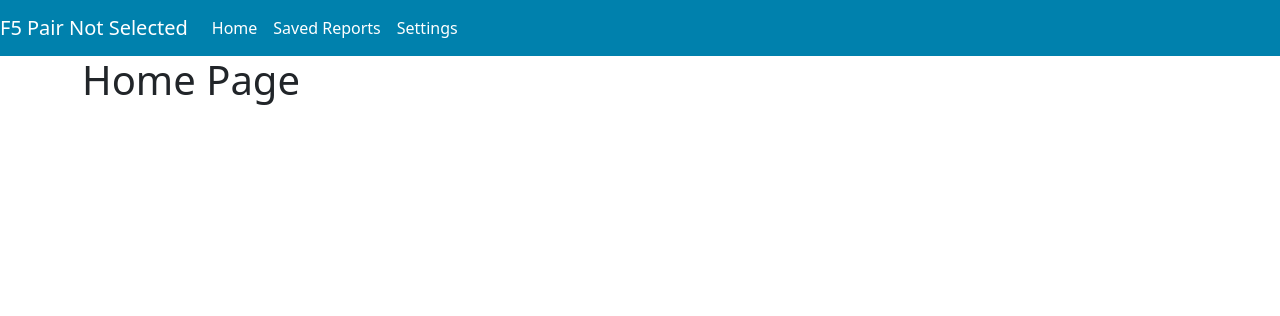
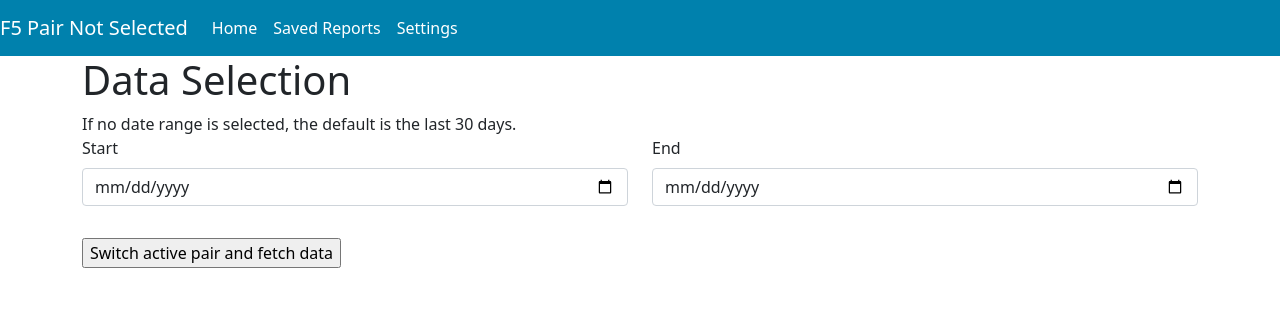
Before and after one commit to opennms-forge/report-aux, a Flask app: template src/templates/home.html in a window 1280 px wide. Shown: the top 316 px of the page. Run offline with Flask 2, Linux system fonts and the light colour scheme; the template is opened without the code that fills it, so the values that code supplies are empty; parts of the project's set-up code (start-up, migrations or seed data) failed here and were passed over; some libraries are stand-ins or nearby versions.

Commit message:
date picker

```diff
--- a/src/app.py
+++ b/src/app.py
@@ -138,7 +138,7 @@ def get_data(redirect:redirect) -> dict:
 
     interfaces = []
     metrics = []
-
+    epoch = datetime.utcfromtimestamp(0)
     if not session.get('new_pair'):
         session['new_pair'] = 0
     if not session.get('pair'):
@@ -146,6 +146,14 @@ def get_data(redirect:redirect) -> dict:
     pair = [label for label in session['pair']['nodes']]
     if not pair:
         pair = web.my_config["nodes"][session['new_pair']]
+    if session.get('start_date'):
+        start_date = int((session['start_date'] - epoch).total_seconds()) * 1000
+    else:
+        start_date = None
+    if session.get('end_date'):
+        end_date = int((session['end_date'] - epoch).total_seconds()) * 1000
+    else:
+        end_date = None
 
     for node in pair:
         interface_list = ra_processing.get_interfaces(RA_url, RAauth, node)
@@ -160,7 +168,14 @@ def get_data(redirect:redirect) -> dict:
     session['pair']['name'] = ":".join([session['pair']['nodes'][node]['label'] for node in session['pair']['nodes']])
     session['interfaces'] = interfaces
     session['metrics'] = metrics
-    parsed_metrics = ra_processing.main(RA_url, RAauth, interfaces, metrics)
+    parsed_metrics = ra_processing.main(
+        base_url=RA_url,
+        auth=RAauth,
+        interfaces=interfaces,
+        metric_labels=metrics,
+        data_start=start_date,
+        data_end=end_date
+    )
     session['vips'] = [vip.replace('/Common/', '') for vip in parsed_metrics if '/Common/' in vip]
     session['parsed_metrics'] = parsed_metrics
 
@@ -174,22 +189,31 @@ def get_pair_list() -> None:
             pairs[i][node] = ra_processing.get_interfaces(web.my_config['url'],HTTPBasicAuth(web.my_config['username'], web.my_config['password']),pairs[i][node])['label'].split(' ')[1][1:-1]
     web.pair_list = list(pairs)
 
-#get_pair_list()
+get_pair_list()
 
 
-@web.route('/clear')
-@web.route('/clear/<new_pair>')
+@web.route('/clear', methods=['GET', 'POST'])
+@web.route('/clear/<new_pair>', methods=['GET', 'POST'])
 def clear_cache(new_pair:int=0):
     """Clear user's session cache
 
     Args:
         new_pair (int, optional): Specify node pair to load on next page. Defaults to 0.
     """
-    cookies = ['parsed_metrics', 'pair', 'interfaces', 'metrics', 'vips']
+    cookies = ['parsed_metrics', 'pair', 'interfaces', 'metrics', 'vips' ,'start_date', 'end_date']
     for cookie in cookies:
         if cookie in session:
             session.pop(cookie)
-    session['new_pair'] = int(new_pair)
+    if request.method == 'POST':
+        selection = request.form.to_dict()
+        if selection.get('pairselect'):
+            session['new_pair'] = int(selection['pairselect'])
+        if selection.get('start_date'):
+            session['start_date'] = datetime.strptime(selection['start_date'], '%Y-%m-%d')
+        if selection.get('end_date'):
+            session['end_date'] = datetime.strptime(f"{selection['end_date']} 23:59:59", '%Y-%m-%d %H:%M:%S')
+    elif request.method == 'GET':
+        session['new_pair'] = int(new_pair)
     clear_temp()
     return render_template('clear.html', title="Loading Data", message="Please wait while loading metrics")
 
--- a/src/templates/home.html
+++ b/src/templates/home.html
@@ -1,11 +1,29 @@
 {% extends 'base.html' %}
 {% block content %}
 <div>
-  <h1>Home Page</h1>
+  <h1>Data Selection</h1>
 </div>
 
   <div>
-    {% include 'inc/pair_select.html' %}
+    <form action="{{url_for('clear_cache')}}" method="POST" enctype="multipart/form-data">
+      If no date range is selected, the default is the last 30 days.
+      <div class="row">
+        <div class="mb-3 col">
+          <label for="start_date" class="form-label">Start</label>
+          <input type="date" class="form-control" id="start_date" name="start_date">
+        </div>
+        <div class="mb-3 col">
+          <label for="end_date" class="form-label">End</label>
+          <input type="date" class="form-control" id="end_date" name="end_date">
+        </div>
+      </div>
+      <div class="mb-3 row">
+        {% include 'inc/pair_select.html' %}
+      </div>
+      <div class="mb-3">
+        <input type="submit" id="submit" value="Switch active pair and fetch data" />
+      </div>
+    </form>
   </div>
 
 {% endblock content %}
--- a/src/templates/inc/pair_select.html
+++ b/src/templates/inc/pair_select.html
@@ -1,10 +1,11 @@
-{% if session['pair_list'] %}
-<div class="dropdown">
-  <button class="btn btn-secondary my-btn-secondary dropdown-toggle" type="button" id="pairselect" data-bs-toggle="dropdown" aria-expanded="false">Set current F5 pair for reporting</button>
-  <ul class="dropdown-menu vip-menu" aria-labelledby="pairselect">
-      {% for pair in pair_list %}
-          <li><a class="dropdown-item {{'active my-active' if loop.index0 == session['new_pair']}}" href="{{url_for('clear_cache', new_pair=loop.index0)}}">{{pair}}</a></li>
-      {% endfor %}
-  </ul>
+{% if pair_list %}
+<div class="mb-3">
+  <label for="pairselect">Set current F5 pair for reporting</label>
+  <select class="form-select" aria-label="Select F5 Pair" id="pairselect" name="pairselect">
+    <option disabled>Select F5 Pair</option>
+    {% for pair in pair_list %}
+      <option {{'selected' if loop.index0 == session['new_pair'] }} value="{{loop.index0}}">{{pair}}</option>
+    {% endfor %}
+  </select>
 </div>
 {% endif %}
--- a/src/templates/pair.html
+++ b/src/templates/pair.html
@@ -2,6 +2,7 @@
 {% block content %}
 <div>
   <h1>Cluster Summary</h1>
+    <h3>{{session["parsed_metrics"]["node[data]"]["range"]["start"].strftime("%m/%d/%Y")}} to {{session["parsed_metrics"]["node[data]"]["range"]["end"].strftime("%m/%d/%Y")}}</h3>
 {% if summary %}
   <a class="btn bg-primary my-bg-primary text-light" href="{{url_for('node_pdf')|safe}}">Generate Pair PDF</a>
 </div>
```
Also changed, not shown: src/ra_processing.py (+9 -7 lines), src/templates/inc/pair_select2.html (added, +10 -0 lines).
